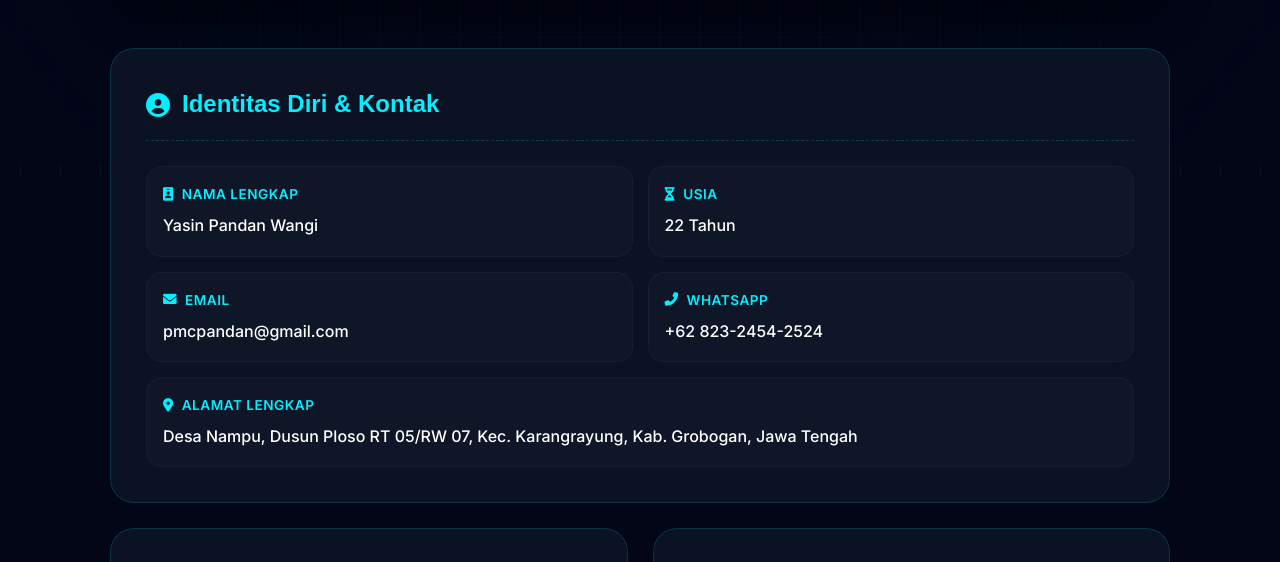
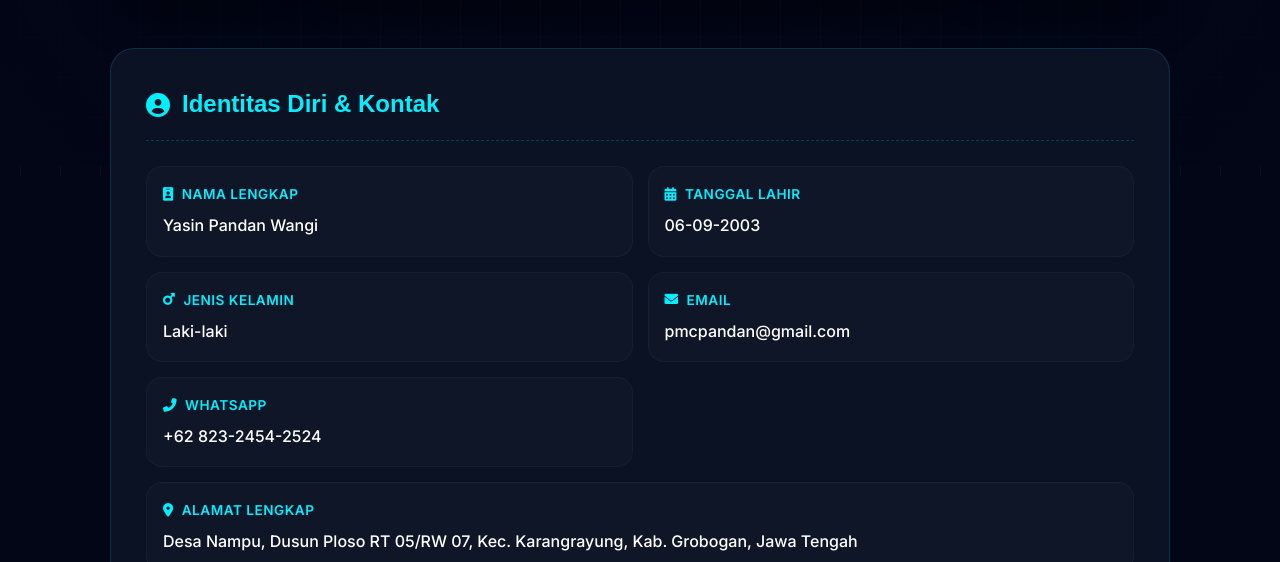
Before and after one commit to EdW1nProject/tesai, a website: page public/index.html in a window 1280 px wide. Shown: the part 635-1197 px from the top of the page. Drawn offline with nearby package versions, Linux system fonts and the light colour scheme; a web font is replaced by a local one.

Commit message:
Update index.html

```diff
--- a/public/index.html
+++ b/public/index.html
@@ -279,8 +279,12 @@
                         <div>Yasin Pandan Wangi</div>
                     </div>
                     <div class="data-item">
-                        <span><i class="fas fa-hourglass-half"></i> Usia</span>
-                        <div>22 Tahun</div>
+                        <span><i class="fas fa-calendar-alt"></i> Tanggal Lahir</span>
+                        <div>06-09-2003</div>
+                    </div>
+                    <div class="data-item">
+                        <span><i class="fas fa-mars"></i> Jenis Kelamin</span>
+                        <div>Laki-laki</div>
                     </div>
                     <div class="data-item">
                         <span><i class="fas fa-envelope"></i> Email</span>
```
